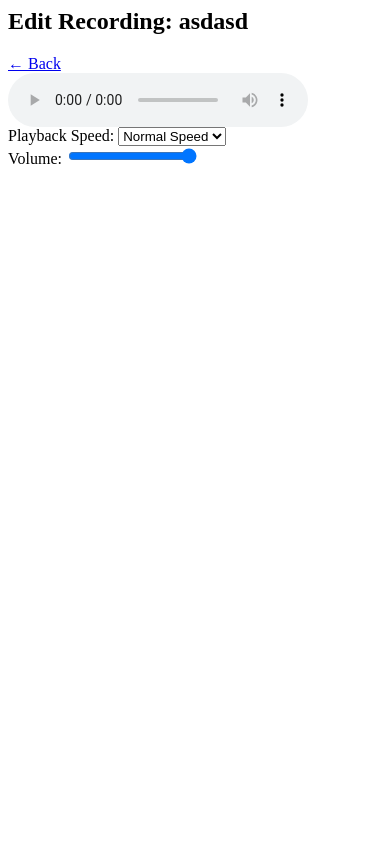
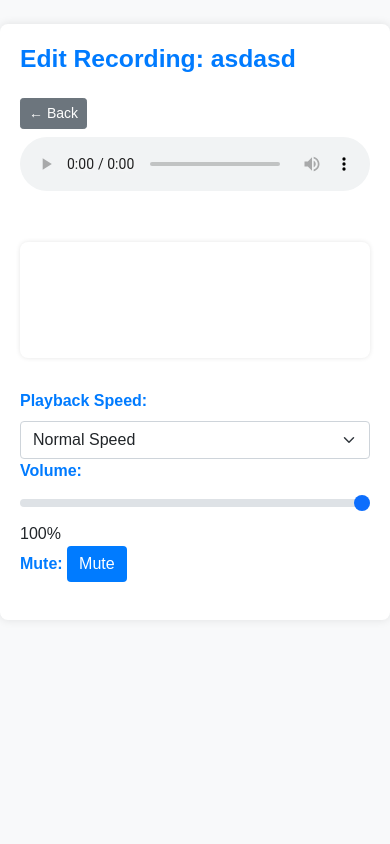
Before and after one commit to duckduck11/APEM-1, a Django app: page /edit/51/ in a window 390 px wide. Run offline with Django 5.2, Linux system fonts and the light colour scheme; data comes from the database, SQL or seed files in the repository; some libraries are stand-ins or nearby versions.

Commit message:
editing page update :>

```diff
--- a/sound_recorder/templates/sound_recorder/edit_recording.html
+++ b/sound_recorder/templates/sound_recorder/edit_recording.html
@@ -1,10 +1,67 @@
-<!-- edit_recording.html -->
+<!DOCTYPE html>
+<html lang="en">
+<head>
+    <meta charset="UTF-8">
+    <meta name="viewport" content="width=device-width, initial-scale=1.0">
+    <title>Edit Recording</title>
+    <link href="https://stackpath.bootstrapcdn.com/bootstrap/5.1.3/css/bootstrap.min.css" rel="stylesheet">
+    <style>
+        body {
+            background-color: #f8f9fa;
+            font-family: Arial, sans-serif;
+        }
 
+        .container {
+            background-color: #fff;
+            border-radius: 8px;
+            box-shadow: 0 0 10px rgba(0, 0, 0, 0.1);
+            padding: 20px;
+            margin-top: 20px;
+        }
+
+        h2 {
+            color: #007bff;
+            font-weight: bold;
+        }
+
+        audio {
+            width: 100%;
+        }
+
+        canvas {
+            width: 100%;
+            height: auto;
+            margin-top: 20px;
+            border-radius: 8px;
+            box-shadow: 0 0 5px rgba(0, 0, 0, 0.1);
+        }
+
+        .form-label {
+            color: #007bff;
+            font-weight: bold;
+        }
+
+        .form-range {
+            width: 100%;
+        }
+
+        .btn-primary {
+            background-color: #007bff;
+            border: none;
+            transition: background-color 0.3s ease;
+        }
+
+        .btn-primary:hover {
+            background-color: #0056b3;
+        }
+    </style>
+</head>
+<body>
     {% block content %}
     <div class="container mt-4">
         <div class="row mb-3">
             <div class="col-12">
-            <h2 class="text-primary">Edit Recording: {{ recording.name }}</h2>
+                <h2>Edit Recording: {{ recording.name }}</h2>
             </div>
         </div>
 
@@ -16,16 +73,22 @@
 
         <div class="row mb-4">
             <div class="col-12">
-            <audio controls id="audioPlayer" class="w-100">
+                <audio controls id="audioPlayer">
                     <source src="{{ recording.audio_file.url }}" type="audio/wav">
                     Your browser does not support the audio element.
                 </audio>
             </div>
         </div>
 
+        <div class="row mb-4">
+            <div class="col-12">
+                <canvas id="audioVisualizer" width="600" height="200"></canvas>
+            </div>
+        </div>
+
         <div class="row mb-3">
             <div class="col-md-6">
-            <label for="playbackSpeed" class="form-label text-primary">Playback Speed:</label>
+                <label for="playbackSpeed" class="form-label">Playback Speed:</label>
                 <select id="playbackSpeed" class="form-select">
                     <option value="0.5">0.5x</option>
                     <option value="0.75">0.75x</option>
@@ -36,23 +99,92 @@
                 </select>
             </div>
 
-        <div class="col-md-6">
-            <label for="volumeControl" class="form-label text-primary">Volume:</label>
+            <div class="col-md-3">
+                <label for="volumeControl" class="form-label">Volume:</label>
                 <input type="range" id="volumeControl" class="form-range" min="0" max="1" step="0.01" value="1">
+                <span id="volumeDisplay">100%</span>
+            </div>
+
+            <div class="col-md-3">
+                <label class="form-label">Mute:</label>
+                <button id="muteButton" class="btn btn-primary">Mute</button>
+            </div>
         </div>
     </div>
 
     <script>
+        var audioPlayer = document.getElementById('audioPlayer');
+        var canvas = document.getElementById('audioVisualizer');
+        var ctx = canvas.getContext('2d');
+        var analyser, dataArray;
+
+        // Create AudioContext object
+        var audioContext = new (window.AudioContext || window.webkitAudioContext)();
+        var source = audioContext.createMediaElementSource(audioPlayer);
+        analyser = audioContext.createAnalyser();
+        source.connect(analyser);
+        analyser.connect(audioContext.destination);
+
+        // Function to draw sound visualization
+        function drawVisualizer() {
+            requestAnimationFrame(drawVisualizer);
+
+            // Get sound data
+            dataArray = new Uint8Array(analyser.frequencyBinCount);
+            analyser.getByteFrequencyData(dataArray);
+
+            // Clear visualization area
+            ctx.clearRect(0, 0, canvas.width, canvas.height);
+
+            // Set visualization parameters
+            var barWidth = (canvas.width / dataArray.length) * 2.5;
+            var barHeight;
+            var x = 0;
+
+            // Draw visualization
+            for(var i = 0; i < dataArray.length; i++) {
+                barHeight = dataArray[i] / 2;
+
+                ctx.fillStyle = 'rgb(' + (barHeight + 100) + ',50,50)';
+                ctx.fillRect(x, canvas.height - barHeight / 2, barWidth, barHeight);
+
+                x += barWidth + 1;
+            }
+        }
+
+        // Start drawing visualization
+        drawVisualizer();
+
         document.getElementById('playbackSpeed').addEventListener('change', function() {
-            var audioPlayer = document.getElementById('audioPlayer');
             audioPlayer.playbackRate = this.value;
         });
 
-        document.getElementById('volumeControl').addEventListener('input', function() {
-            var audioPlayer = document.getElementById('audioPlayer');
+        var volumeControl = document.getElementById('volumeControl');
+        var volumeDisplay = document.getElementById('volumeDisplay');
+        var muteButton = document.getElementById('muteButton');
+        var previousVolume = audioPlayer.volume;
+
+        volumeControl.addEventListener('input', function() {
             audioPlayer.volume = this.value;
+            // Update the volume display
+            var volumePercentage = Math.round(this.value * 100);
+            volumeDisplay.textContent = volumePercentage + '%';
+        });
+
+        muteButton.addEventListener('click', function() {
+            if (audioPlayer.volume !== 0) {
+                // Mute
+                previousVolume = audioPlayer.volume;
+                audioPlayer.volume = 0;
+                muteButton.textContent = 'Unmute';
+            } else {
+                // Unmute
+                audioPlayer.volume = previousVolume;
+                muteButton.textContent = 'Mute';
+            }
         });
     </script>
 
-</div>
     {% endblock %}
+</body>
+</html>
```
Lines whose indentation alone changed are shown as unchanged.
